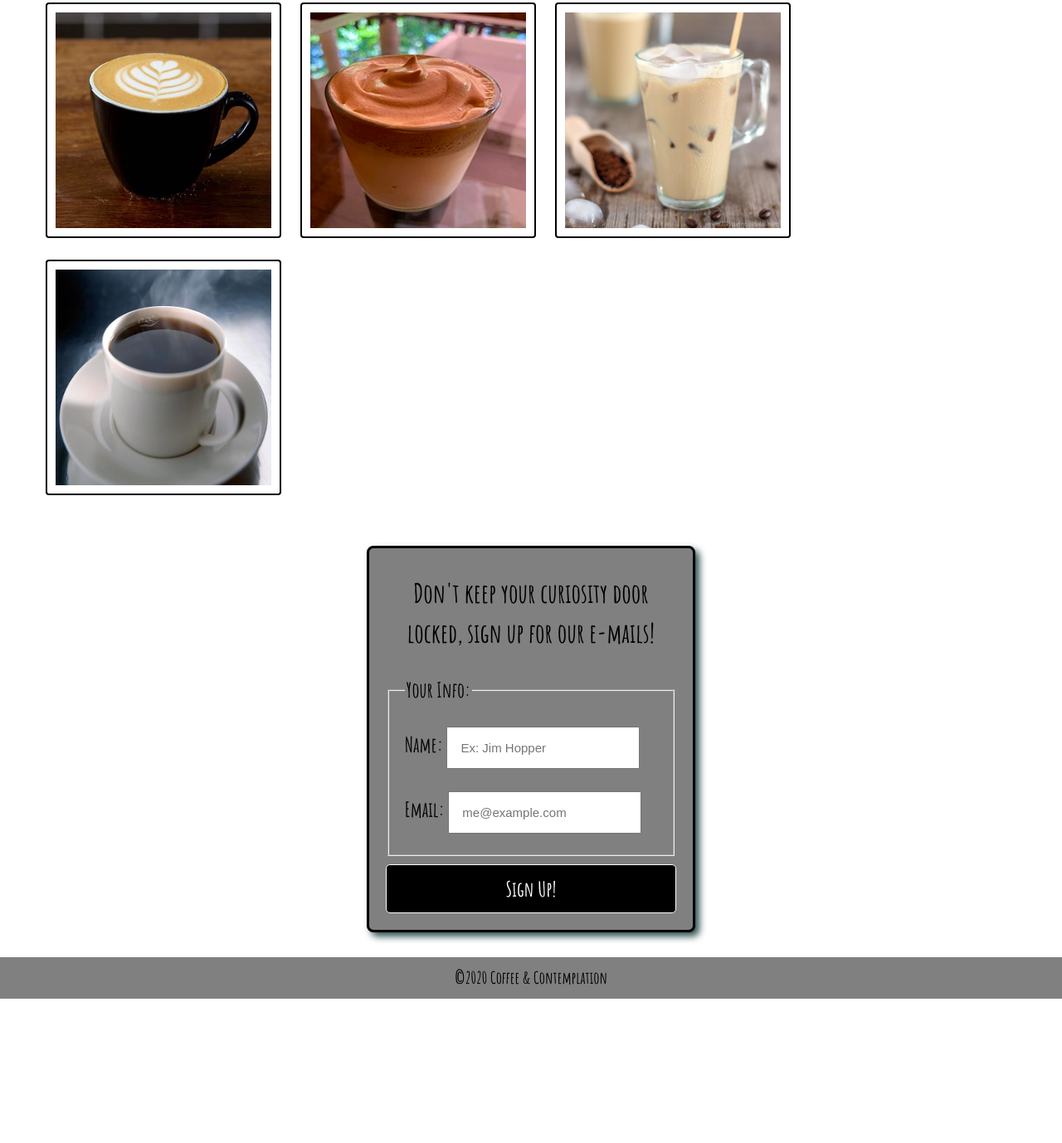
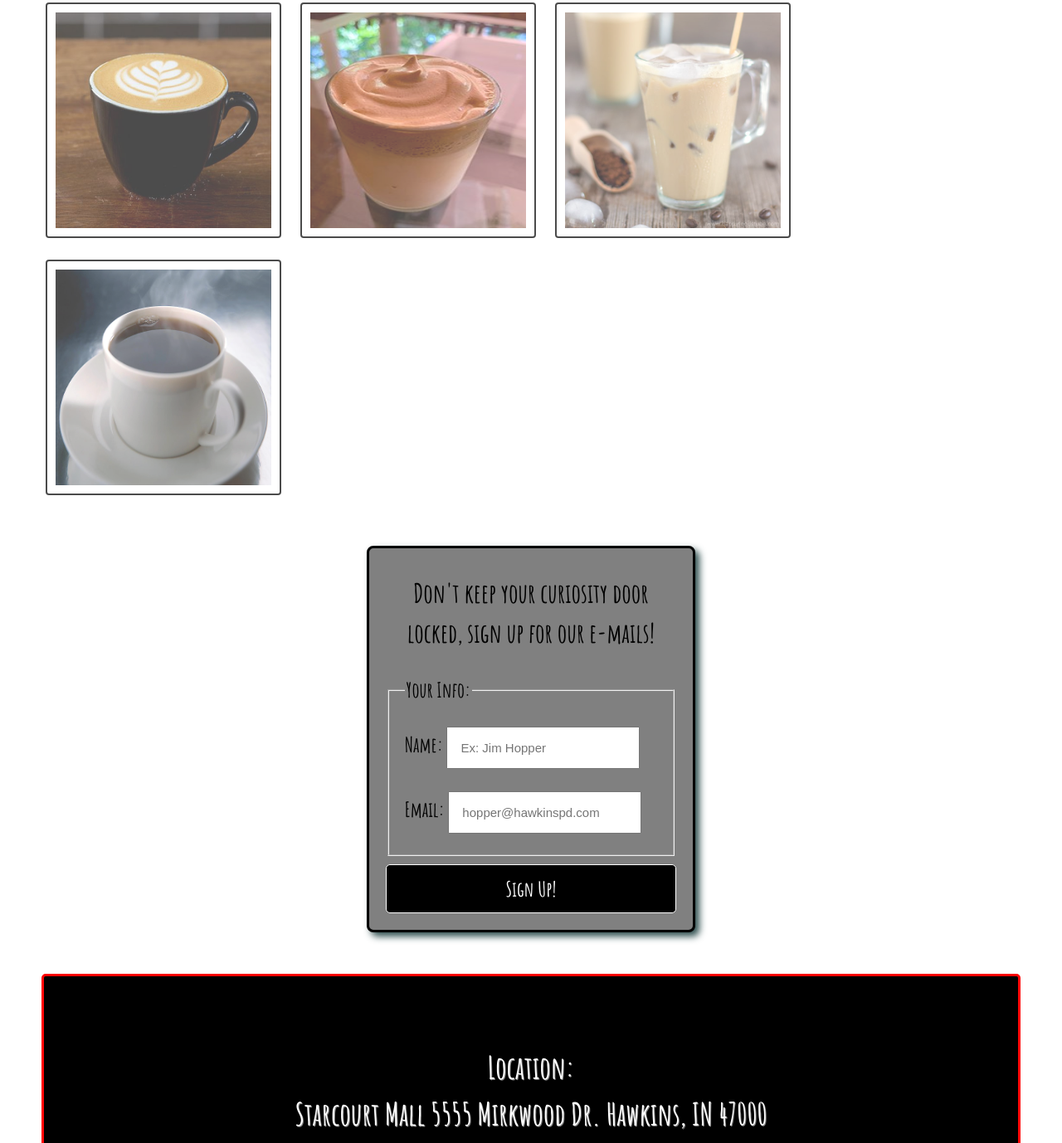
Before and after one commit to RachelAJ/hawkins-coffee-shop, a plain HTML site: page index.html in a window 1280 px wide. Shown: the part 1422-2800 px from the top of the page at 83% size. Before the commit the page ends 2626 px from the top, so only its background shows below. Drawn offline with Linux system fonts and the light colour scheme; a web font is replaced by a local one.

Commit message:
Added CSS animation on Coffee Menu and added location

```diff
--- a/index.html
+++ b/index.html
@@ -10,6 +10,8 @@
 </head>
 <body>
 
+    <!-- ========== Main Header & Nav Bar ========== -->
+
 <header class="main-header">
     <h2 class="name"><a href="#">Coffee & Contemplation</a></h2>
     <nav>
@@ -17,16 +19,20 @@
             <li><a href="#">Home</a></li>
             <li><a href="#about">About</a></li>
             <li><a href="#coffee-menu">Coffee</a></li>
-            <li><a href="#">Location</a></li>
-            <li><a href="#">Contact</a></li>
+            <li><a href="#myForm">Connect</a></li>
+            <li><a href="#location">Location</a></li>
         </ul>
     </nav>
 </header>
+
+<!-- ========== Main Image of Hopper ========== -->
 
     <div class="main-img">
        <span class="title">Welcome to Hawkins, Indiana where...</span>
        <h1>Mornings are for Coffee & Contemplation</h1>
     </div>
+
+<!-- ========== About Article Section ========== -->
 
     <article id="about">
 
@@ -50,14 +56,16 @@
 
     </article>
 
+<!-- ========== Coffee Menu Gallery ========== -->
+
 <div class="coffee-menu" id="coffee-menu">
-    <img src="img/capp.jpg">
-    <img src="img/whipped.jpg">
-    <img src="img/cold.jpg">
-    <img src="img/black.jpg">
+    <img src="img/capp.jpg" class="coffee-pics">
+    <img src="img/whipped.jpg" class="coffee-pics">
+    <img src="img/cold.jpg" class ="coffee-pics">
+    <img src="img/black.jpg" class="coffee-pics">
 </div>
 
-<!-- ==== Email Sign Up Form ==== -->
+<!-- ========== Email Sign Up Form ========== -->
 
     <form name="myForm" id="myForm" action="index.html" method="post">
         <h2 class="sign-up">Don't keep your curiosity door locked, sign up for our e-mails!</h2>
@@ -70,7 +78,7 @@
         <input type="text" id="myName" name="user_name" placeholder="Ex: Jim Hopper" required>
 
         <label for="mail">Email:</label>
-      <input type="email" id="myEmail" name="user_email" placeholder="me@example.com" required>
+        <input type="email" id="myEmail" name="user_email" placeholder="hopper@hawkinspd.com" required>
 
     </fieldset>
 
@@ -78,12 +86,24 @@
 
     </form>
 
+<!-- ========== Location Section ========== -->
+
+    <section class="location" id="location">
+            <span>
+                <h2>
+                    Location:<br>
+                    Starcourt Mall
+                    5555 Mirkwood Dr.
+                    Hawkins, IN 47000
+                </h2>
+            </span>
+     </section>
 
 <script src="script.js"></script>
 
 </body>
 
- <!-- ==== Footer ==== -->
+ <!-- ========== Footer ========== -->
 <footer class="main-footer">
     <div class="footer-inner">
         <span>&copy;2020 Coffee & Contemplation</span>
--- a/script.js
+++ b/script.js
@@ -1,3 +1,5 @@
+// This function validates information in the Name and Email fileds on the HTML Sign Up form
+
 function buttonClick() {
     const myName = document.getElementById('myName');
     const myEmail = document.getElementById('myEmail');
--- a/styles.css
+++ b/styles.css
@@ -14,12 +14,7 @@ h1 {
     text-shadow: 2px 2px black ;
 }
 
-/* img {
-    max-width: 100%;
-    margin-bottom: 20px;
-} */
-
-/* ==== Main Nav Bar ==== */
+/* ========== Main Nav Bar ========== */
 
 .main-header {
 	padding-top: .5em;
@@ -72,7 +67,11 @@ h1 {
     width: 3%;
 }
 
-/* ==== Main Image ==== */
+.name:hover {
+    text-shadow: 1px 1px slategray;
+}
+
+/* ========== Main Image ========== */
 
 .main-img {
     padding-top: 170px;
@@ -86,14 +85,10 @@ h1 {
     color: white;
     font-size: 3rem;
     text-shadow: 2px 2px black;
-
 }
 
-/* .main-img {
-    text-align: center;
-} */
+/* ========== Article Columns ========== */
 
-/* ==== Columns ==== */
  article {
     flex-direction: row;
     justify-content: space-around;
@@ -125,11 +120,12 @@ p:nth-child(2n) {
     box-shadow: 5px 5px 8px darkslategray;
 }
 
-/* ==== Coffee Menu ==== */
+/* ========== Coffee Menu ========== */
 
 .coffee-menu {
     margin: 20px;
     padding: 25px;
+    align-items: center;
 }
 
 .coffee-menu > * {
@@ -139,12 +135,21 @@ p:nth-child(2n) {
     width: 260px;
     border: 2px solid black;
     border-radius: 4px;
+    opacity: .7;
 }
 
-/* ==== Form ==== */
+.coffee-pics:hover {
+    width: 270px;
+    height: 270px;
+    background-color: #E21616;
+    transition: ease-in-out .3s;
+    opacity: 1;
+}
+
+/* ========== HTML Form ========== */
 
 .input-error {
-    border: 2px solid red;
+    border: 1px solid red;
 }
 
 .sign-up {
@@ -190,7 +195,22 @@ form {
     margin-top: 10px;
   }
 
-/* ==== Main Footer ==== */
+  /* ========== Location =========== */
+
+  .location {
+    margin: 50px;
+    padding: 50px;
+    font-size: 25px;
+    align-items: center;
+    text-align: center;
+    background-color: black;
+    color: white;
+    text-shadow: 1px 1px gray;
+    border: red solid 3px;
+    border-radius: 5px;
+  }
+
+/* ========== Main Footer ========== */
 
 .main-footer {
     text-align: center;
@@ -200,7 +220,14 @@ form {
 	margin-top: 30px;
 }
 
-/* ==== Media Queries ==== */
+/* ========== Media Queries ========== */
+
+@media (max-width: 717px) {
+    .coffee-menu {
+        display: flex;
+        flex-direction: column;
+    }
+}
 
 @media (min-width: 769px) {
 
```
Lines whose indentation alone changed are shown as unchanged.
